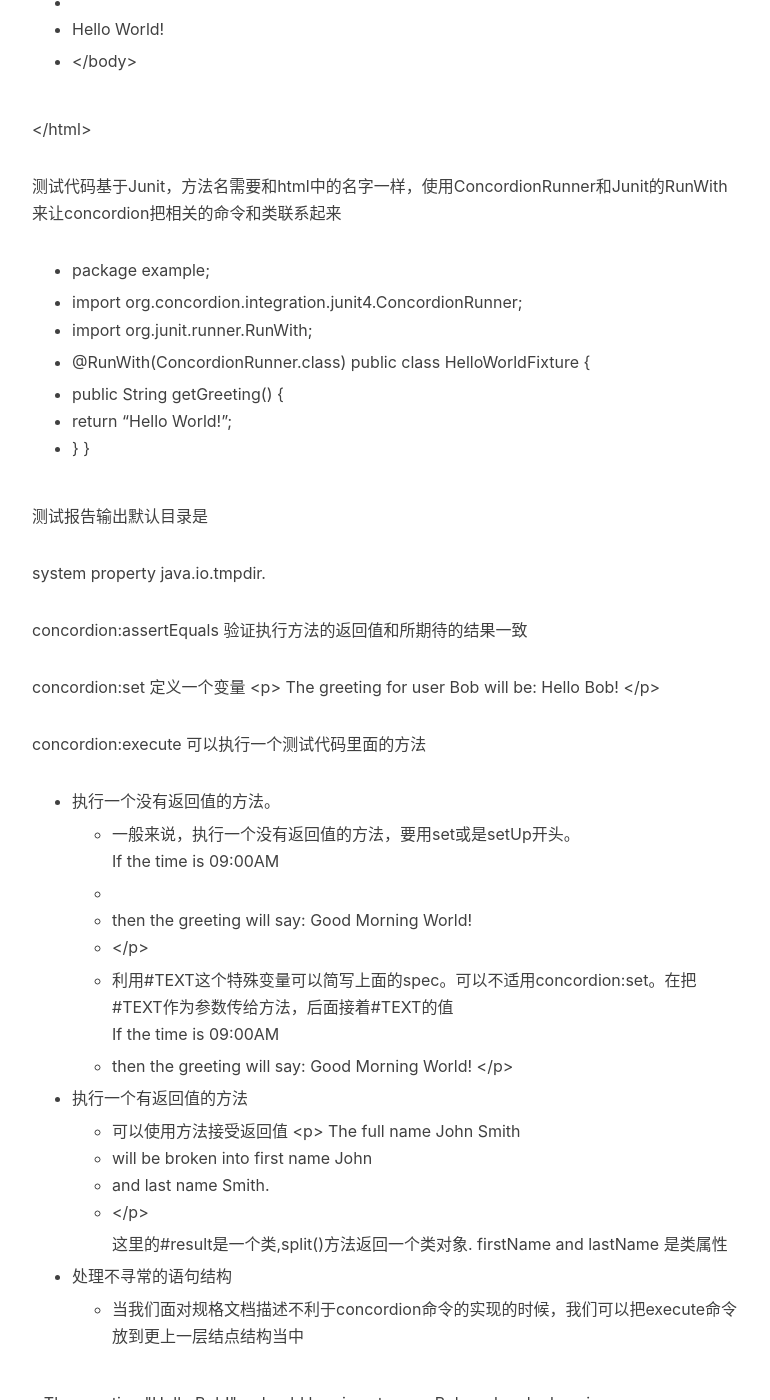
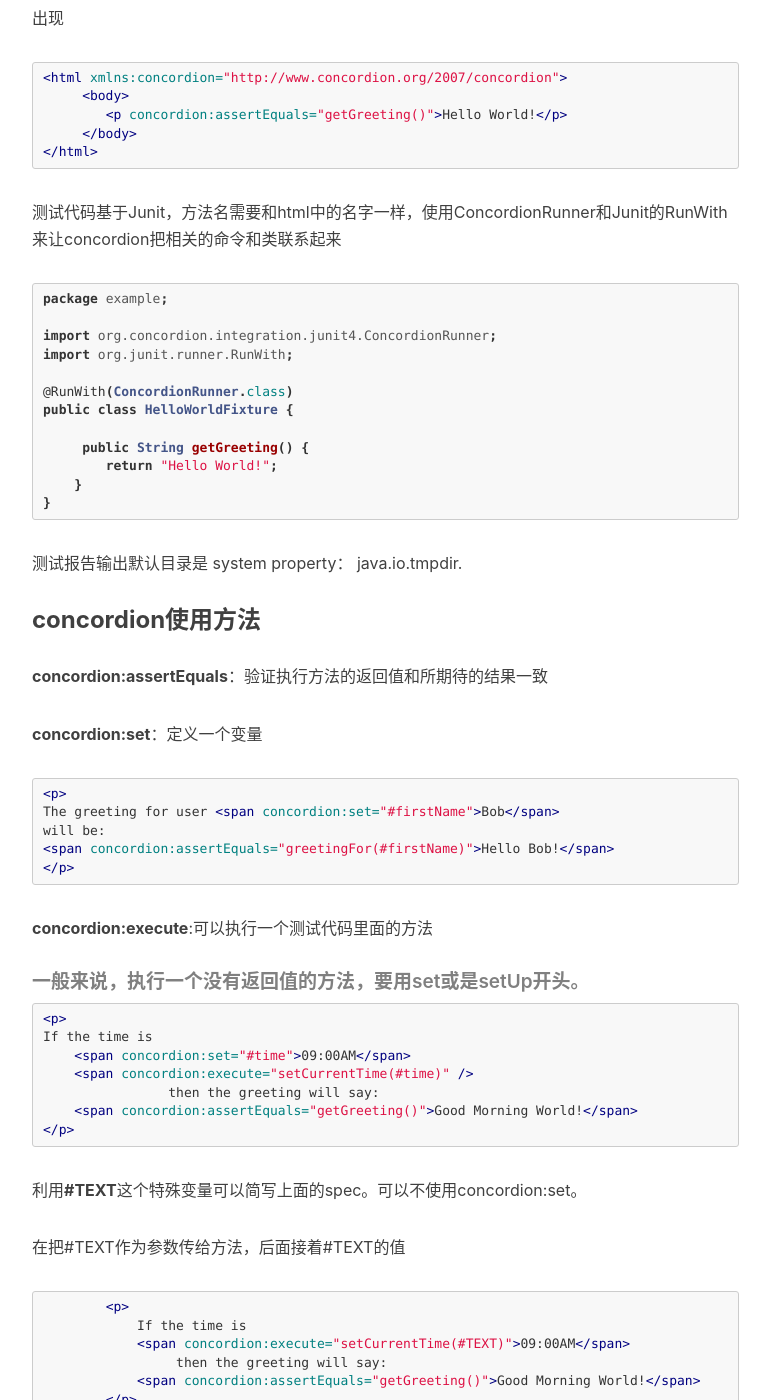
Before and after one commit to DanteYu/DanteYu.github.io, a Jekyll site: the page built from _posts/2016-03-18-concordion.markdown, in a window 1280 px wide and 1400 px high, scrolled down 1229 px. Shown: the whole window, without its empty margins (233-1003 px from the left). Built offline with Jekyll 4.4.1, drawn with Linux system fonts in a browser that asks for light colours; nearby versions of some CDN libraries; comment, search, counter and statistics services are not loaded; some of the changed text lies outside the part shown.

Commit message:
use markdown to format some posts

````diff
--- a/_posts/2016-03-18-concordion.markdown
+++ b/_posts/2016-03-18-concordion.markdown
@@ -8,32 +8,21 @@
     - concordion
     - BDD
 ---
+### concordion简要
 
-1. concordion活文档
-自然语言，易读
-包含很多examples
-文档是html，所以构建出可以navigable structure的文档
-频繁的运行可以使文档和系统功能同步。如果系统行为发生了变化，相应的文档就会fail
+1. concordion的实现可以理解为活文档，自然语言，易读，包含很多examples。文档是html，所以构建出可以navigable structure的文档。 频繁的运行可以使文档和系统功能同步。如果系统行为发生了变化，相应的文档就会fail
+2. concordion文档不包含实现细节，把需求和实现分开，包含列子，实现方式可变，方便重构
+3. concordion是Junit的扩展
+4. 易学，基于specifications by example、
+5. 不需要特定的语言格式，使用自然语言，关注易读性
+6. 丰富的测试报告。 HTML格式的报告可以加入超链接和图片等多种
+7. 文档可以当成unit test来运行。具备和Junit测试一样的深度
+8. BA QA DEV可以一起合作写出文档
+9. 文档可以适用于不同级别 unit， component， subsystem， system
+10. 活文档可以用来定义story的验收条件，帮助PO来控制项目范围
+11. 提高测试覆盖率。不管实现如何，需求一定会被满足
 
-2. concordion文档不包含实现细节，把需求和实现分开，包含列子，实现方式可变，方便重构
-
-3. concordion是Junit的扩展
-
-4. 易学，基于specifications by example、
-
-5. 不需要特定的语言格式，使用自然语言，关注易读性
-
-6. 丰富的测试报告。 HTML格式的报告可以加入超链接和图片等多种
-
-7. 文档可以当成unit test来运行。具备和Junit测试一样的深度
-
-8. BA QA DEV可以一起合作写出文档
-
-9. 文档可以适用于不同级别 unit， component， subsystem， system
-
-10. 活文档可以用来定义story的验收条件，帮助PO来控制项目范围
-
-11. 提高测试覆盖率。不管实现如何，需求一定会被满足
+### concordion实现
 
 一个concordion规格文档由两部分组成
 
@@ -43,91 +32,105 @@
 
 两个文件应该在同一个文件夹下
 
-为了两个文档的融合使用，html里面应该包含concordion的相关命令。这个命令已结点的属性形式出现
+为了两个文档的融合使用，html里面应该包含concordion的相关命令。这个命令以结点的属性形式出现
 
-- <html xmlns:concordion="http://www.concordion.org/2007/concordion">
--     <body>
+```html
+<html xmlns:concordion="http://www.concordion.org/2007/concordion">
+     <body>
         <p concordion:assertEquals="getGreeting()">Hello World!</p>
--     </body>
+     </body>
 </html>
+```
 
 测试代码基于Junit，方法名需要和html中的名字一样，使用ConcordionRunner和Junit的RunWith来让concordion把相关的命令和类联系起来
 
-- package example;
+```java
+package example;
 
-- import org.concordion.integration.junit4.ConcordionRunner;
-- import org.junit.runner.RunWith;
+import org.concordion.integration.junit4.ConcordionRunner;
+import org.junit.runner.RunWith;
 
-- @RunWith(ConcordionRunner.class)
+@RunWith(ConcordionRunner.class)
 public class HelloWorldFixture {
 
--     public String getGreeting() {
--         return "Hello World!";
--     }
+     public String getGreeting() {
+        return "Hello World!";
+    }
 }
+```
 
-测试报告输出默认目录是
+测试报告输出默认目录是 system property： java.io.tmpdir.
 
-system property java.io.tmpdir.
 
-concordion:assertEquals  验证执行方法的返回值和所期待的结果一致
+### concordion使用方法
 
-concordion:set 定义一个变量
-        <p>
-            The greeting for user <span concordion:set="#firstName">Bob</span>
-            will be:
-            <span concordion:assertEquals="greetingFor(#firstName)">Hello Bob!</span>
-        </p>
+**concordion:assertEquals**：验证执行方法的返回值和所期待的结果一致
 
-concordion:execute 可以执行一个测试代码里面的方法
+**concordion:set**：定义一个变量
 
-- 执行一个没有返回值的方法。
+```html
+<p>
+The greeting for user <span concordion:set="#firstName">Bob</span>
+will be:
+<span concordion:assertEquals="greetingFor(#firstName)">Hello Bob!</span>
+</p>
+```
 
-    - 一般来说，执行一个没有返回值的方法，要用set或是setUp开头。
-        <p>
-            If the time is
-            <span concordion:set="#time">09:00AM</span>
-    -             <span concordion:execute="setCurrentTime(#time)" />
-    -             then the greeting will say:
-            <span concordion:assertEquals="getGreeting()">Good Morning World!</span>
-    -         </p>
+**concordion:execute**:可以执行一个测试代码里面的方法
 
-    - 利用#TEXT这个特殊变量可以简写上面的spec。可以不适用concordion:set。在把#TEXT作为参数传给方法，后面接着#TEXT的值
+##### 一般来说，执行一个没有返回值的方法，要用set或是setUp开头。
+```html
+<p>
+If the time is
+    <span concordion:set="#time">09:00AM</span>
+    <span concordion:execute="setCurrentTime(#time)" />
+                then the greeting will say:
+    <span concordion:assertEquals="getGreeting()">Good Morning World!</span>
+</p>
+```
+
+利用**#TEXT**这个特殊变量可以简写上面的spec。可以不使用concordion:set。
+
+在把#TEXT作为参数传给方法，后面接着#TEXT的值
+```html
         <p>
             If the time is
             <span concordion:execute="setCurrentTime(#TEXT)">09:00AM</span>
-    -             then the greeting will say:
+                 then the greeting will say:
             <span concordion:assertEquals="getGreeting()">Good Morning World!</span>
         </p>
+```
 
-- 执行一个有返回值的方法
+##### 执行一个有返回值的方法，可以使用方法接受返回值
 
-    - 可以使用方法接受返回值
-            <p>
-                The full name
-                <span concordion:execute="#result = split(#TEXT)">John Smith</span>
-    -                 will be broken into first name
-                <span concordion:assertEquals="#result.firstName">John</span>
-    -                 and last name
-                <span concordion:assertEquals="#result.lastName">Smith</span>.
-    -             </p>
+```html
+        <p>
+            The full name
+            <span concordion:execute="#result = split(#TEXT)">John Smith</span>
+                will be broken into first name
+            <span concordion:assertEquals="#result.firstName">John</span>
+                and last name
+            <span concordion:assertEquals="#result.lastName">Smith</span>.
+            </p>
+```
+这里的#result是一个类,split()方法返回一个类对象. firstName and lastName 是类属性
 
-                   这里的#result是一个类,split()方法返回一个类对象. firstName and lastName 是类属性
+##### 处理不寻常的语句结构
 
-- 处理不寻常的语句结构
+当我们面对规格文档描述不利于concordion命令的实现的时候，我们可以把execute命令放到更上一层结点结构当中
+```html
+<p concordion:execute="#greeting = greetingFor(#firstName)">
+      The greeting "<span concordion:assertEquals="#greeting">Hello Bob!</span>"
+      should be given to user <span concordion:set="#firstName">Bob</span>
+      when he logs in.
+</p>
+```
 
-    - 当我们面对规格文档描述不利于concordion命令的实现的时候，我们可以把execute命令放到更上一层结点结构当中
-<p concordion:execute="#greeting = greetingFor(#firstName)">
-    -     The greeting "<span concordion:assertEquals="#greeting">Hello Bob!</span>"
-    -     should be given to user <span concordion:set="#firstName">Bob</span>
-    -     when he logs in.
-</p>
-
-                          execute命令的执行是有一定的顺序的
-                              首先是处理所有child的set命令
-                              然后是自己的命令
-                              然后是自己child的execute命令
-                              最后是所有child的assertEquals方法
+##### execute命令的执行是有一定的顺序的
+1. 首先是处理所有child的set命令
+2. 然后是自己的命令
+3. 然后是自己child的execute命令
+4. 最后是所有child的assertEquals方法
 
 concordion:execute on a <table>  可以设置在table heading级别来执行table里面的每行数据
 
````
Also changed, not shown: _posts/2016-10-09-BDD.markdown (+10 -6 lines), _posts/2017-03-27-testdesign.markdown (+17 -18 lines), _posts/2017-04-13-探索式测试读书笔记.markdown (renamed from _posts/2017-04-13-探索式测试读书笔记.mdown, +1 -19 lines), 1 other file.
